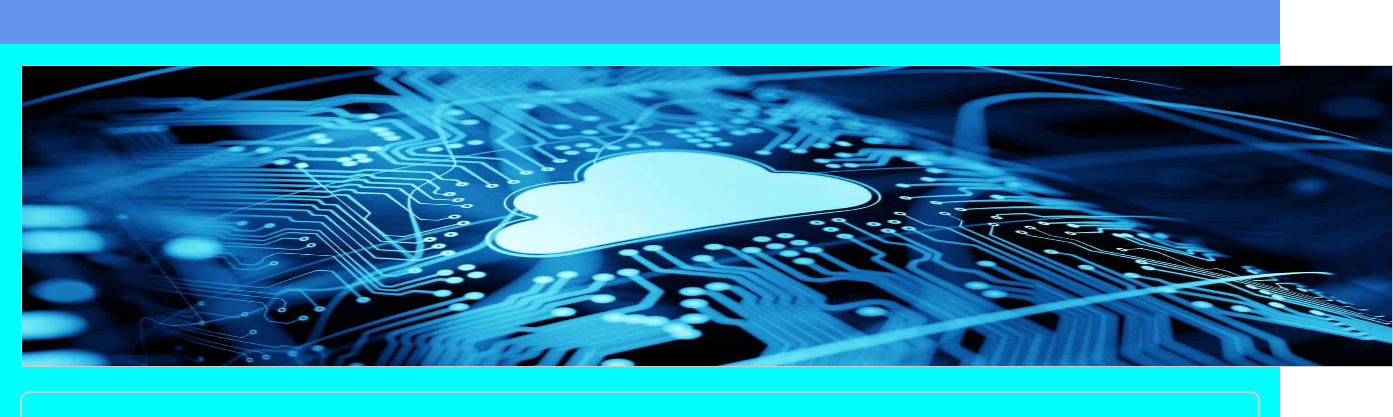
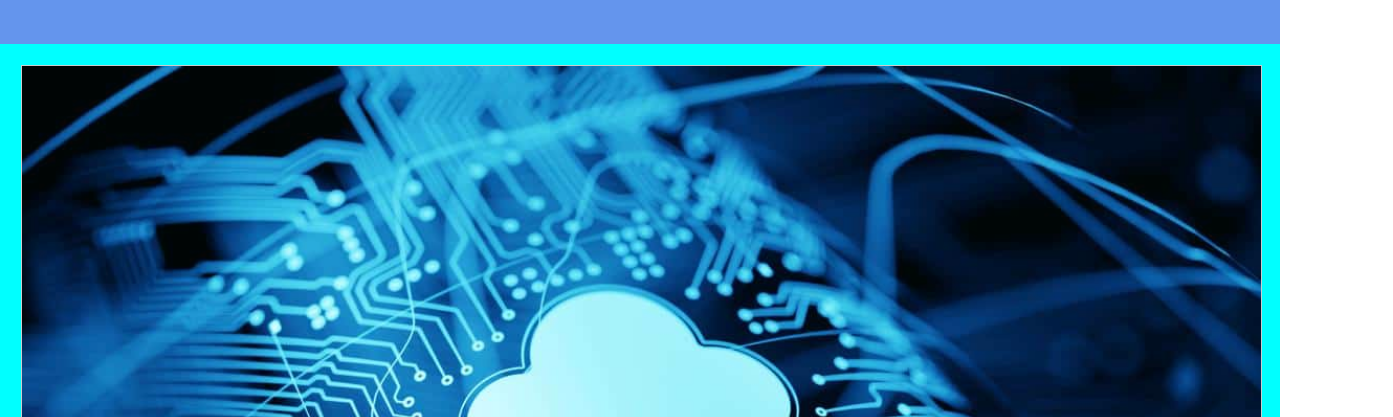
Before and after one commit to projcauaramos/computacao-em-nuvem, a plain HTML site: page index.html in a window 1280 px wide. Shown: the part 132-549 px from the top of the page, 1393 px wide, since content can reach past the window. Drawn offline with Linux system fonts and the light colour scheme.

Commit message:
upload do site

```diff
--- a/index.html
+++ b/index.html
@@ -21,7 +21,7 @@
     <main>
 
         <section>
-            <img id="cloudImage" src="img/cloud1.jpg" alt="Imagem de computação em nuvem">
+            <img id="cloudImage" src="img/cloud3.png" alt="Imagem de computação em nuvem">
         </section>
 
         <section class="borda" id="em-nuvem">
--- a/script.js
+++ b/script.js
@@ -17,7 +17,7 @@ window.addEventListener('scroll', function() {
   });
 
 // Array de imagens
-const images = ['img/cloud1.jpg', 'img/cloud2.jpg', 'img/cloud3.jpg'];
+const images = ['img/cloud3.png', 'img/cloud2.jpg', 'img/cloud1.jpg'];
 
 // Obtém a referência para a imagem
 const cloudImage = document.getElementById('cloudImage');
--- a/styles.css
+++ b/styles.css
@@ -74,8 +74,8 @@ footer {
 }
 
 img {
-  width: 1370px;
-  height: 300px;
+  width: 100%;
+  height: auto;
   border: 1px solid #ccc;
   opacity: 1;
   transition: opacity 0.5s ease-in-out;
```
